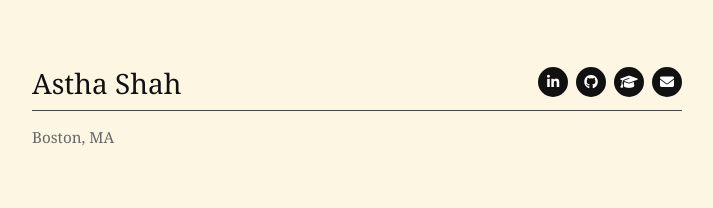
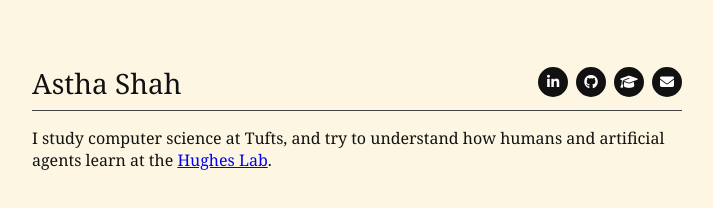
Before and after one commit to asthashah11/asthashah.github.io, a plain HTML site: page index.html in a window 1280 px wide. Shown: the whole page, without its empty margins (283-996 px from the left). Drawn offline with Linux system fonts and the light colour scheme.

Commit message:
Update index.html

```diff
--- a/index.html
+++ b/index.html
@@ -18,7 +18,10 @@
       </div>
     </div>
     <hr class="divider">
-    <p class="subtitle">Boston, MA</p>
+<p class="about">
+  I study computer science at Tufts, and try to understand how humans and artificial agents learn at the
+  <a href="https://www.michaelchughes.com/" target="_blank">Hughes Lab</a>.
+</p>
   </div>
 </body>
 </html>
```
